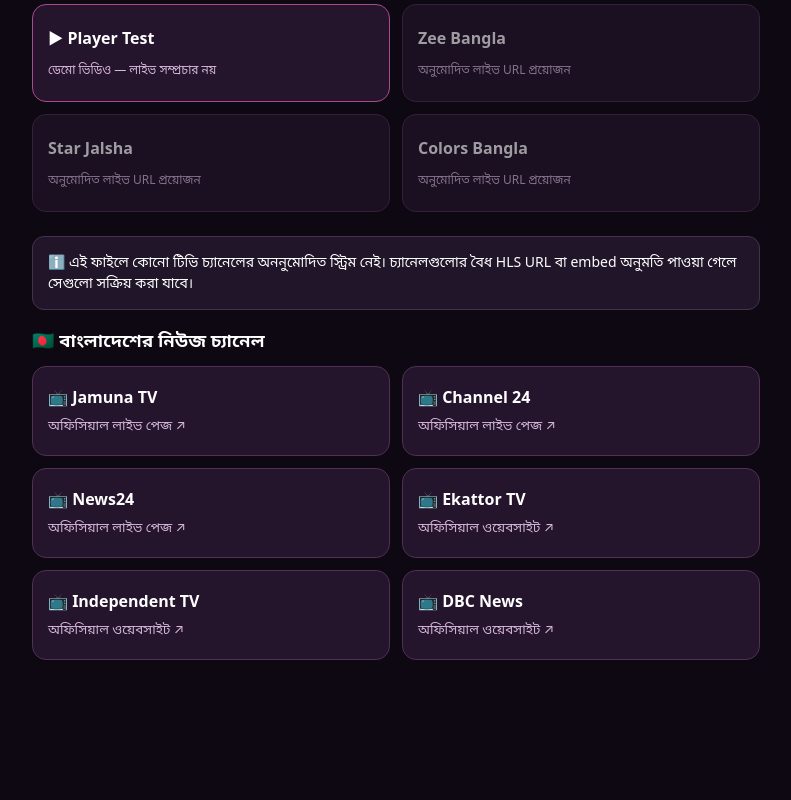
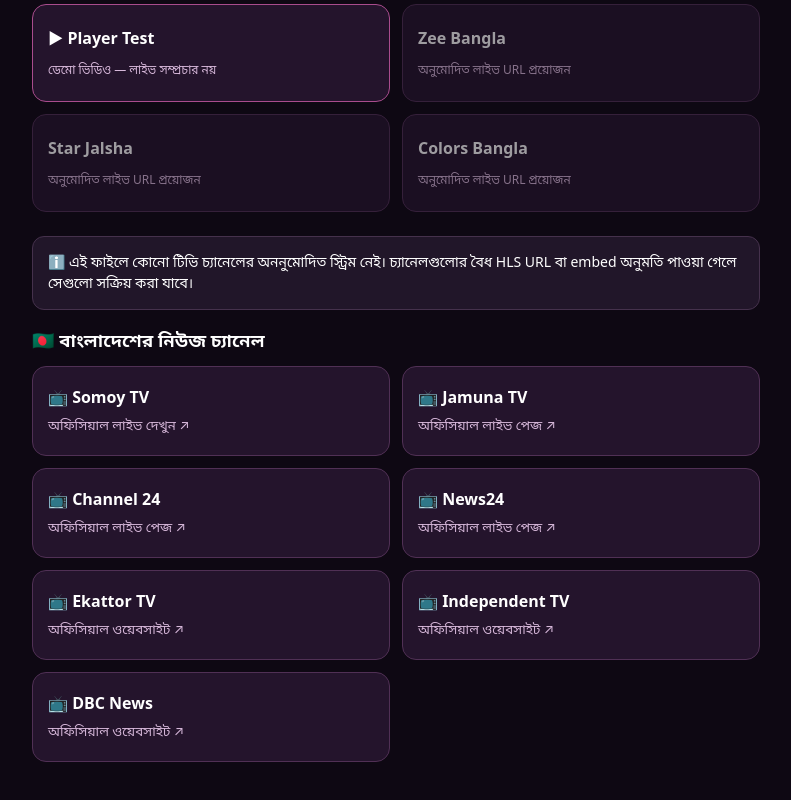
Before and after one commit to myshop09990-oss/miraz-tv, a plain HTML site: page live-tv.html in a window 1280 px wide. Shown: the part 679-1479 px from the top of the page, without its empty margins (244-1035 px from the left). Before the commit the page ends 1387 px from the top, so only its background shows below. Drawn offline with nearby package versions, Linux system fonts and the light colour scheme.

Commit message:
somoy o tv

```diff
--- a/live-tv.html
+++ b/live-tv.html
@@ -65,7 +65,9 @@
 
 <h2>🇧🇩 বাংলাদেশের নিউজ চ্যানেল</h2>
 <div class="channels bd-news">
-  <a href=https://www.youtube.com/channel/UCxHoBXkY88Tb8z1Ssj6CWsQ/live
+
+<a href="https://www.youtube.com/channel/UCxHoBXkY88Tb8z1Ssj6CWsQ/live" target="_blank" rel="noopener noreferrer"><strong>📺 Somoy TV</strong><small>অফিসিয়াল লাইভ দেখুন ↗</small></a>
+
   <a href="https://www.jamunanews.tv/live" target="_blank" rel="noopener noreferrer"><strong>📺 Jamuna TV</strong><small>অফিসিয়াল লাইভ পেজ ↗</small></a>
   <a href="https://www.channel24bd.tv/live" target="_blank" rel="noopener noreferrer"><strong>📺 Channel 24</strong><small>অফিসিয়াল লাইভ পেজ ↗</small></a>
   <a href="https://www.news24bd.tv/live-tv" target="_blank" rel="noopener noreferrer"><strong>📺 News24</strong><small>অফিসিয়াল লাইভ পেজ ↗</small></a>
```
